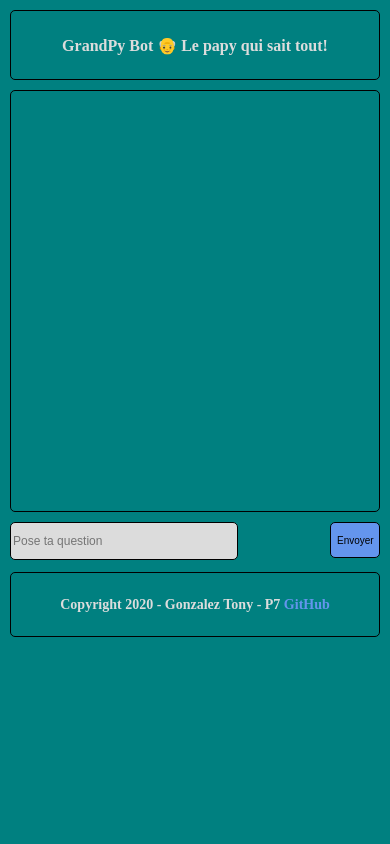
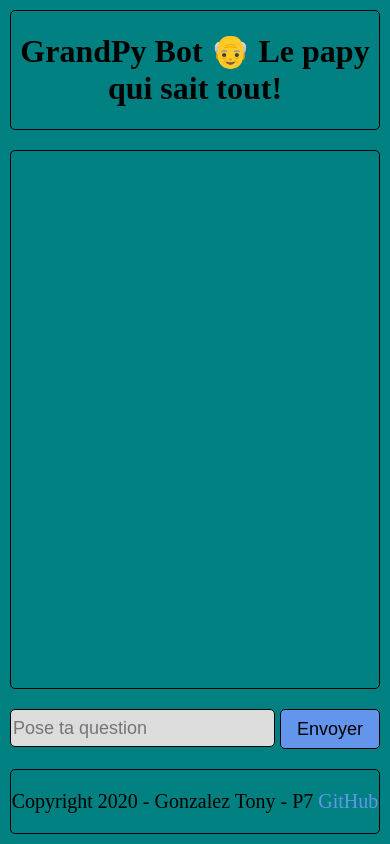
Before and after one commit to Tony380/Projet7, a Flask app: page / in a window 390 px wide. Run offline with Flask 2, Linux system fonts and the light colour scheme; some libraries are stand-ins or nearby versions.

Commit message:
Correction css media queries

```diff
--- a/app/static/css/style.css
+++ b/app/static/css/style.css
@@ -1,27 +1,47 @@
-body{
+html, body{
     background-color: #008080;
-    margin: 0px;
+    height: 100%;
+    box-sizing: border-box;
+    text-align: center;
+    margin: 0;
+    display: flex;
+    flex-direction: column;
+    flex-wrap: wrap;
 }
 
 header{
     margin: 10px;
-    color: #DCDCDC;
-    text-align: center;
+}
+
+section{
+    flex: 1;
+    display: flex;
+    flex-direction: column;
+    overflow-y: hidden;
 }
 
 footer{
-    margin: 10px 10px;
-    padding: 1px 0px;
-    height: 52px;
-    text-align: center;
-    color: #DCDCDC;
-    font-size: 17px;
-    font-weight: bold;
+    margin: 10px;
+    font-size: 20px;
+}
+
+#container{
+    flex: 1;
+    margin: 10px;
+    overflow-y: auto;
 }
 
 .zone{
-    height: 40px;
-    margin: 0px 10px;
+    margin: 10px;
+}
+
+input{
+    background-color: #DCDCDC;
+    font-size: 18px;
+    height: 34px;
+    width: 70%;
+    outline: none;
+    float: left;
 }
 
 button{
@@ -40,20 +60,6 @@
     float: right;
     display: none;
     margin-right: 5px;
-}
-
-input{
-    background-color: #DCDCDC;
-    font-size: 18px;
-    height: 34px;
-    width: 70%;
-    outline: none;
-}
-
-#container{
-    margin: 10px;
-    height: 420px;
-    overflow-y: auto;
 }
 
 a{
@@ -98,50 +104,3 @@
     border: 1px solid black;
     border-radius: 5px;
 }
-
-@media screen and (max-width: 600px){
-
-    header{
-        font-size: 12px;
-        padding: 12px 0px;
-    }
-
-    input{
-        font-size: 15px;
-        height: 34px;
-    }
-
-    button{
-        font-size: 15px;
-        height: 40px;
-        width: 70px;
-    }
-}
-
-@media screen and (max-width: 450px){
-    header{
-        font-size: 8px;
-        padding: 14px 0px;
-    }
-
-    footer{
-        font-size: 14px;
-        padding-top: 10px;
-    }
-
-    input{
-        font-size: 12px;
-        width: 60%;
-    }
-
-    #img{
-        height: 30px;
-        width: 30px
-    }
-
-    button{
-        font-size: 10px;
-        height: 36px;
-        width: 50px;
-    }
-}
```
